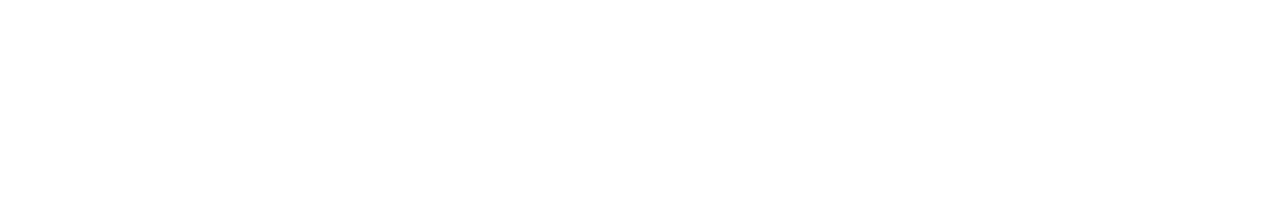
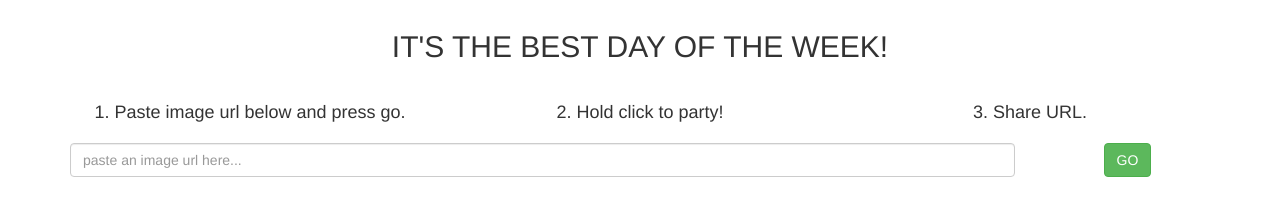
Before and after one commit to murtato/best_day_of_the_week, a plain HTML site: page index.html in a window 1280 px wide. Drawn offline with nearby package versions, Linux system fonts and the light colour scheme.

Commit message:
basic html buttons added

```diff
--- a/index.html
+++ b/index.html
@@ -8,7 +8,29 @@
 </head>
 
 <body>
-
+  <div class="img-container text-center"></div>
+  <div class="container text-center">
+    <h2>IT'S THE BEST DAY OF THE WEEK!</h2>
+    <div class="row">
+      <div class="col-xs-12 col-sm-4">
+        <h4>1. Paste image url below and press go.</h4>
+      </div>
+      <div class="col-xs-12 col-sm-4">
+        <h4>2. Hold click to party!</h4>
+      </div>
+      <div class="col-xs-12 col-sm-4">
+        <h4>3. Share URL.</h4>
+      </div>
+    </div>
+    <div class="row">
+      <div class="col-xs-10">
+        <input type="text" class="form-control" placeholder="paste an image url here...">
+      </div>
+      <div class="col-xs-2">
+        <button id="go" class="btn btn-success">GO</button>
+      </div>
+    </div>
+  </div>
   <form>
   </form>
   <script src="https://ajax.googleapis.com/ajax/libs/jquery/3.1.0/jquery.min.js"></script>
--- a/main.css
+++ b/main.css
@@ -0,0 +1,13 @@
+.img-container img{
+  max-width: 100%;
+}
+
+h2{
+  margin: 30px;
+}
+
+.row{
+  position: relative;
+  margin-top: 10px;
+  margin-bottom: 10px;
+}
```
